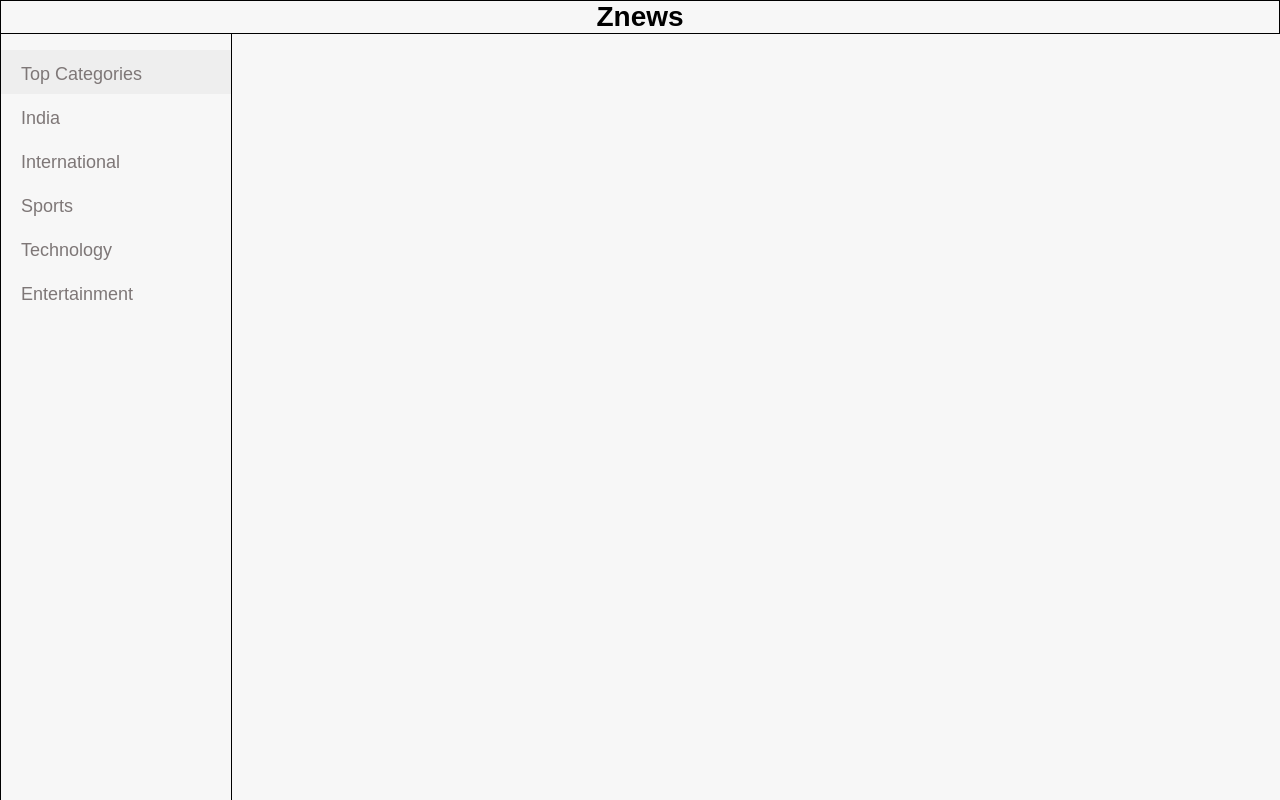
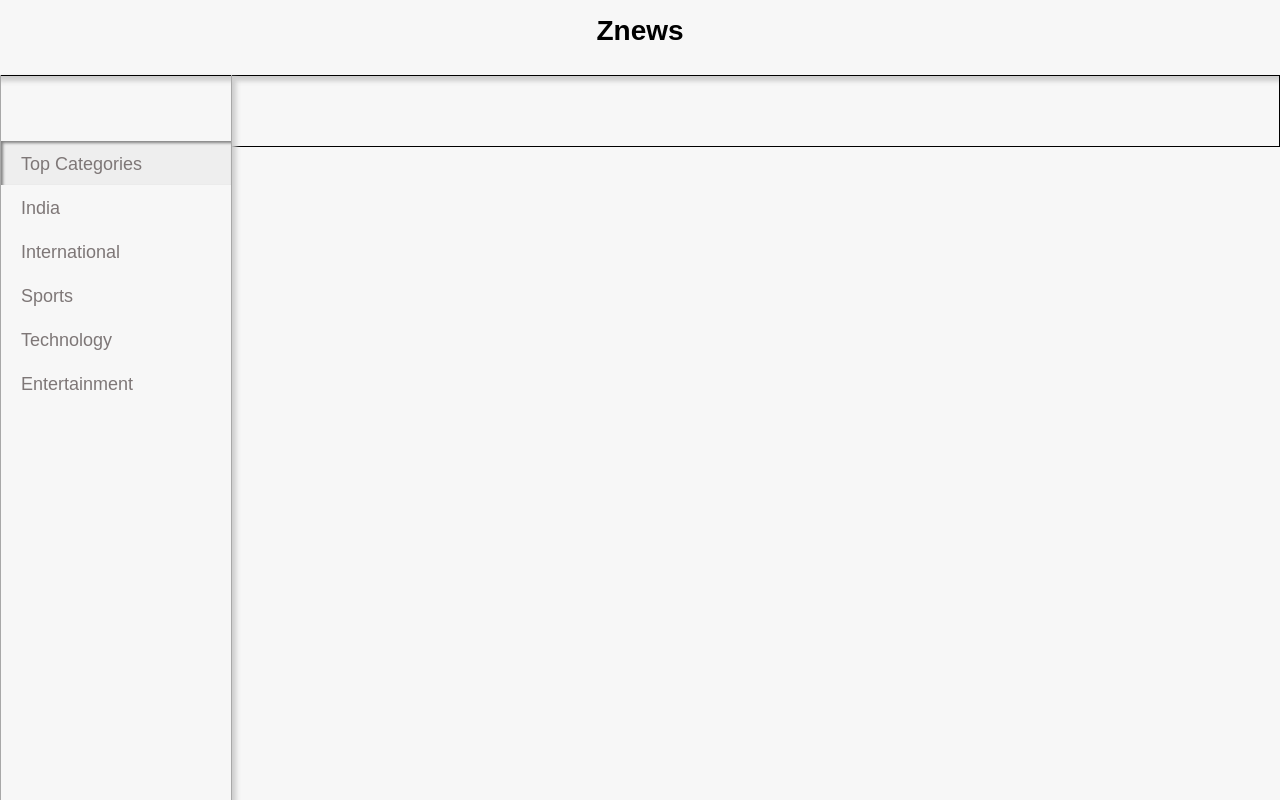
Before and after one commit to akashkarthick17/znews-design, a plain HTML site: page index.html in a window 1280 px wide. Drawn offline with Linux system fonts and the light colour scheme.

Commit message:
header and menu design

```diff
--- a/css/style.css
+++ b/css/style.css
@@ -8,12 +8,15 @@ body {
     text-align: center;
     font-size: 28px;
     font-weight: 600;
-    border: 1px solid black;
+    padding-top: 15px;
+    height: 60px;
+    box-shadow: 0 3px 5px 3px #ccc;
 }
 
 .menu-navigation {
     float: left;
-    border: 1px solid black;
+    box-shadow: 2px 5px 5px 2px #ccc;
+    border: 1px solid rgb(168, 168, 168);
     height: 100%;
     width: 230px;
     position: fixed;
@@ -36,16 +39,27 @@ li {
     font-family: Arial, Helvetica, sans-serif;
     font-size: 18px;
     font-weight: 500;
+    position: relative;
 }
 
 a {
     text-decoration: none;
     color: rgb(126, 119, 119);
+    position: absolute;
+    top: 0;
+    bottom: 0;
+    left: 0;
+    right: 0;
+    padding-left: 20px;
+    padding-top: 13px;
 }
 
 li.active {
     background-color: #EEEEEE;
     color: rgb(63, 61, 61);
+    -moz-box-shadow: inset 0 0 2px #444242;
+    -webkit-box-shadow: inset 0 0 2px #4d4b4b;
+    box-shadow: inset 2px 2px 3px #818181;
 }
 
 li:hover {
@@ -53,3 +67,12 @@ li:hover {
     color: rgb(26, 23, 23);
     cursor: pointer;
 }
+
+ol {
+    padding-top: 50px;
+}
+
+.single-content {
+    border: 1px solid black;
+    height: 70px;
+}
--- a/index.html
+++ b/index.html
@@ -18,7 +18,7 @@
     <aside class="menu-navigation">
 
         <ol class="list">
-            <li class="active">
+            <li class="active" onclick="navigation()">
                 <a href="index.html">Top Categories</a>
             </li>
             <li>
@@ -42,6 +42,11 @@
 
     <section class="main-content">
 
+        <div class="single-content">
+
+
+        </div>
+
     </section>
 
 </body>
```
